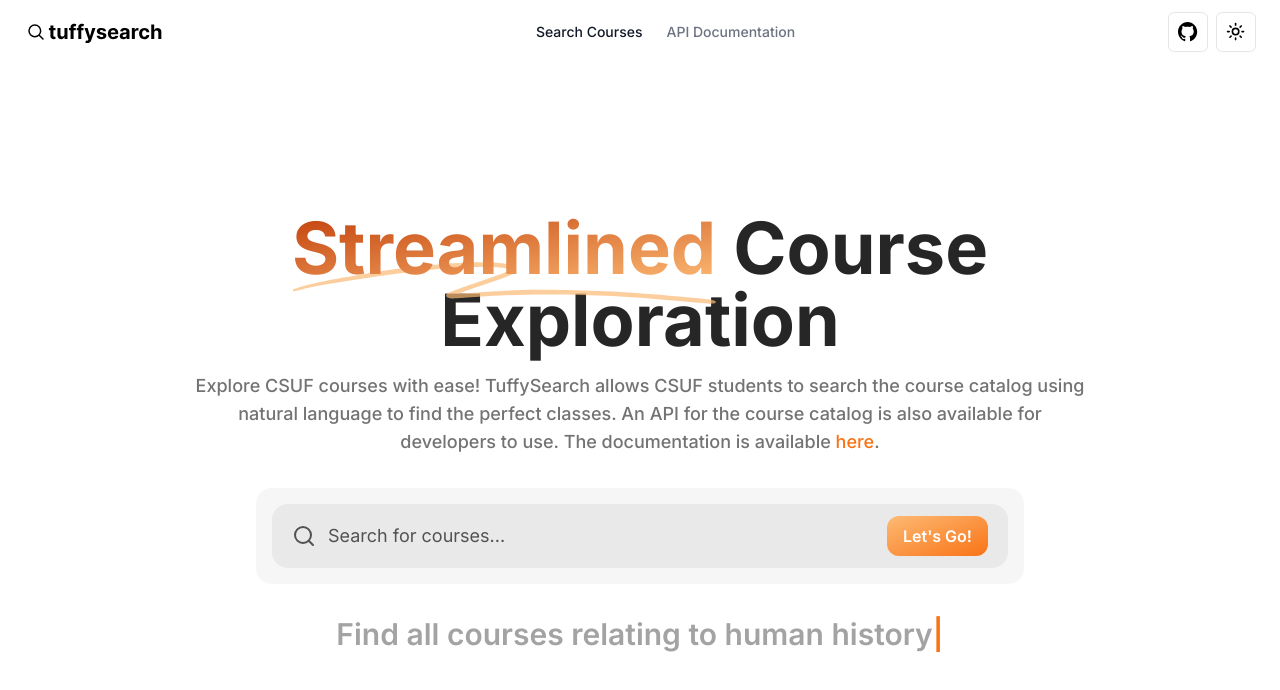
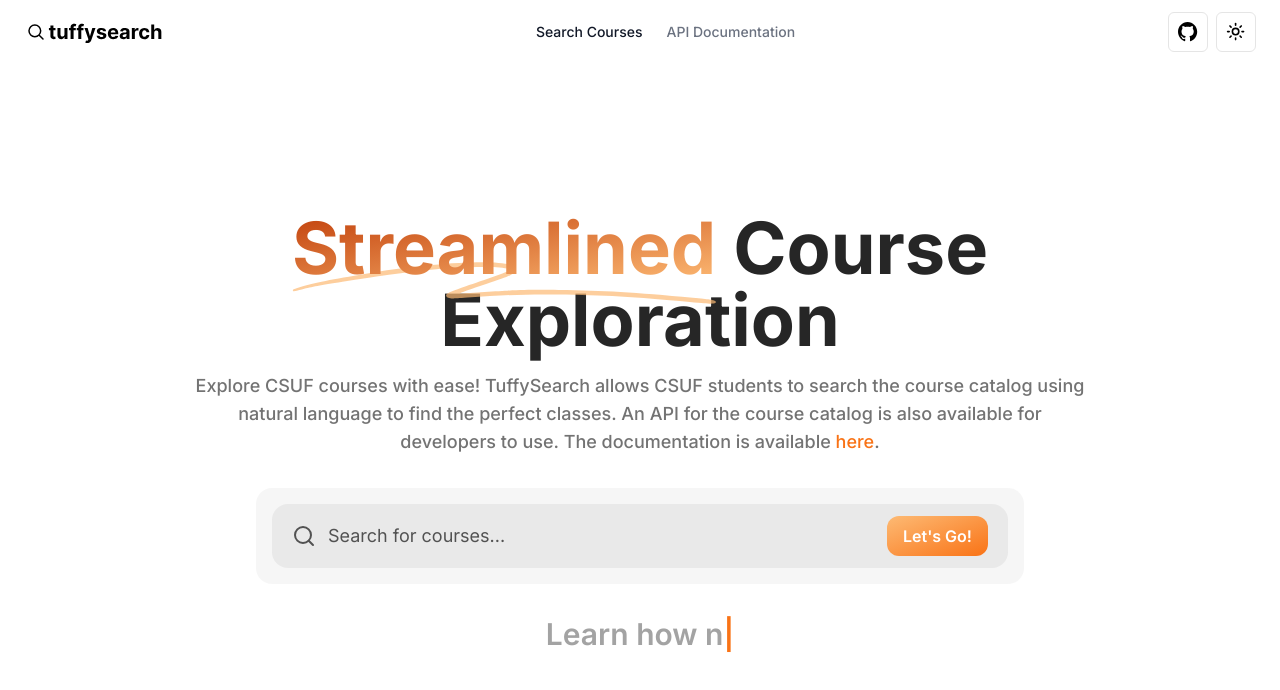
Before and after one commit to clxmente/tuffysearch, a Next.js app: page / in a window 1280 px wide. Shown: the top 690 px of the page. Built offline with nearby package versions, Linux system fonts and the light colour scheme.

Commit message:
docs update + better search examples

```diff
--- a/src/components/animate-searches.tsx
+++ b/src/components/animate-searches.tsx
@@ -6,14 +6,30 @@
   return (
     <TypeAnimation
       sequence={[
-        "Find all courses relating to natural landmarks",
-        1000,
-        "Find all courses relating to human history",
-        1000,
-        "Find all courses relating to entrepreneurship",
-        1000,
-        "Find all courses relating to game development",
-        1000,
+        "Learn how natural landmarks are created",
+        1500,
+        "Learn how games are developed",
+        1500,
+        "Learn how financial markets operate",
+        1500,
+        "Learn how humans developed cultures",
+        1500,
+        "Learn how black holes form",
+        1500,
+        "Learn how websites are built",
+        1500,
+        "Learn how life evolves naturally",
+        1500,
+        "Learn how to craft narratives",
+        1500,
+        "Learn how crime affects society",
+        1500,
+        "Learn how therapy aids individuals",
+        1500,
+        "Learn how religions shape cultures",
+        1500,
+        "Learn how fitness enhances health",
+        1500,
       ]}
       repeat={Infinity}
       className="after:text-orange-500 after:content-['|']"
--- a/src/pages/docs/guide/search-by-course-code.mdx
+++ b/src/pages/docs/guide/search-by-course-code.mdx
@@ -12,8 +12,6 @@
 </Callout>
 
 Searches the CSUF course catalog for a course with the given course code.
-
-If no course is found, the `data` field will be `null`.
 
 ### Endpoint
 
--- a/src/pages/docs/index.mdx
+++ b/src/pages/docs/index.mdx
@@ -10,7 +10,7 @@
 
 ## Motivation
 
-The TuffySearch API was created to provide a simple and easy way for students to access course information. As a developer,
+The TuffySearch API was created to provide a simple and easy way for students to access CSUF course information. As a developer,
 the driving force behind this API was the headache of having to scrape and process the HTML of the course catalog to get
 the information I needed. By streamlining the process of accessing course information, we hope to encourage students to
 create more innovative and useful applications for all CSUF students.
```
